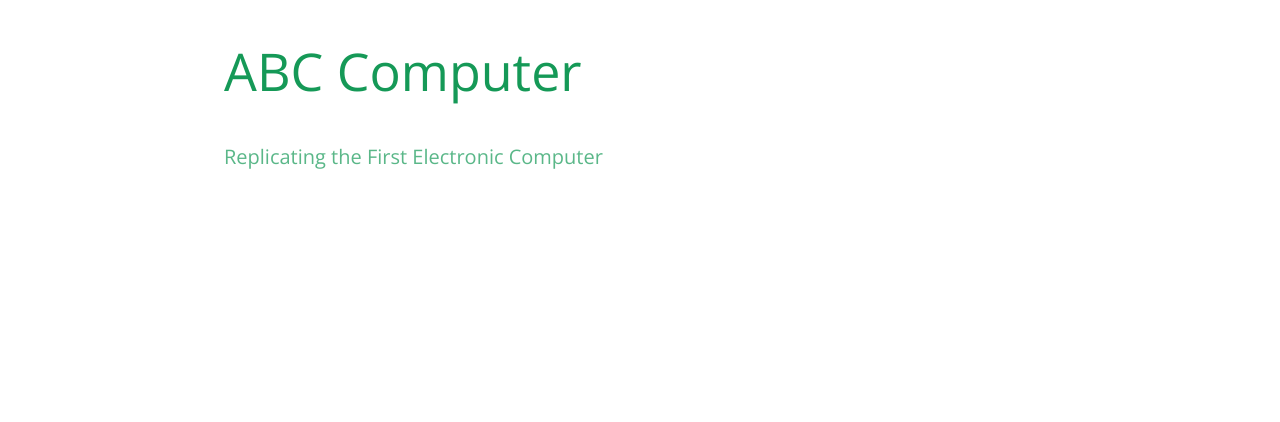
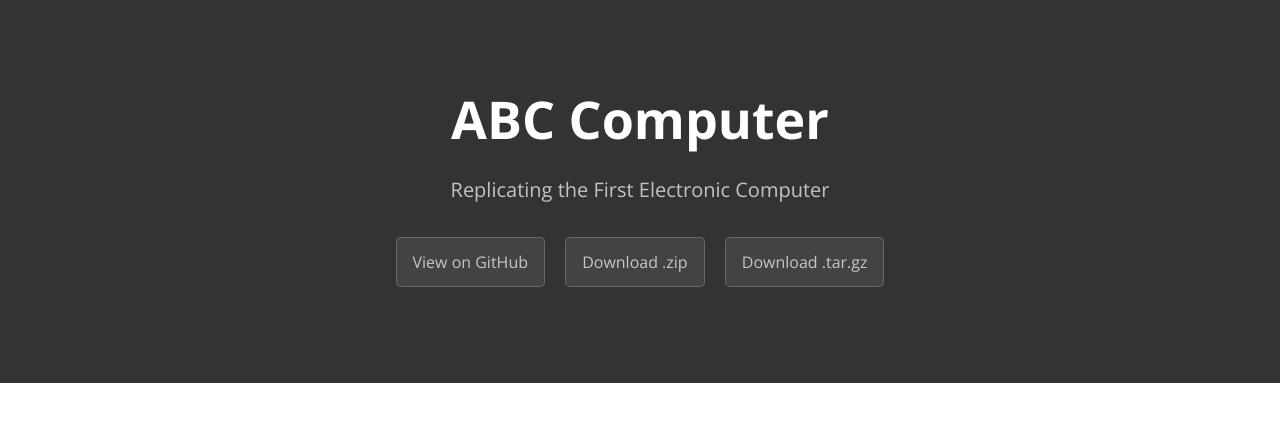
Before and after one commit to abccomputer/replica, a plain HTML site: page index.html in a window 1280 px wide. Drawn offline with nearby package versions, Linux system fonts and the light colour scheme.

Commit message:
reverting back after experiments

```diff
--- a/index.html
+++ b/index.html
@@ -14,18 +14,6 @@
 
   <body>
 
-      <!-- 1/3 Comment out everything below this until 2/3
-     -->
-      <section class="main-content">
-      <h1 class="project-name">ABC Computer</h1>
-      <h2 class="project-tagline">Replicating the First Electronic Computer</h2>
-      <a href="https://github.com/abccomputer/replica" class="btn">View on GitHub</a>
-      <a href="https://github.com/abccomputer/replica/zipball/master" class="btn">Download .zip</a>
-      <a href="https://github.com/abccomputer/replica/tarball/master" class="btn">Download .tar.gz</a>
-    </section>
-
-
-    <!-- 2/3 Remove this comment tag.
 
     <section class="page-header">
       <h1 class="project-name">ABC Computer</h1>
@@ -81,11 +69,8 @@
 -->
 
 
+    </section>
 
-
-    <!-- 3/3 remove comment tags here
-    </section>
-    -->
 
   </body>
 </html>
```
